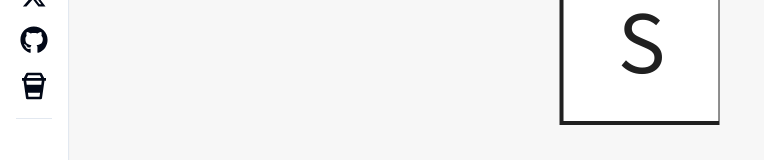
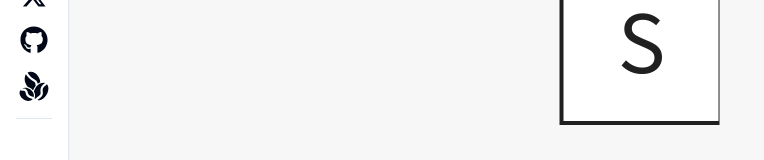
Before and after one commit to kaiiy/haze-ii, a React (Vite) app: page /#/0 in a window 1280 px wide. Shown: the part 286-446 px from the top of the page, without its empty margins (0-764 px from the left). Built offline with nearby package versions, Linux system fonts and the light colour scheme; a web font is replaced by a local one.

Commit message:
wip: 2024-06-22T00:20:42+09:00

```diff
--- a/src/components/Nav.tsx
+++ b/src/components/Nav.tsx
@@ -2,7 +2,7 @@ import { MdHome } from "react-icons/md";
 import { Link } from "react-router-dom";
 import { FaGithub } from "react-icons/fa";
 import { RiTwitterXFill } from "react-icons/ri";
-import { BiCoffeeTogo } from "react-icons/bi";
+import { GiCoffeeBeans } from "react-icons/gi";
 
 interface NavProps {
   text: string;
@@ -55,7 +55,7 @@ const Nav = ({ text }: NavProps) => {
             data-tooltip-content="Buy me a coffee"
             data-tooltip-place="right"
           >
-            <BiCoffeeTogo className="w-8 h-8" />
+            <GiCoffeeBeans className="w-8 h-8" />
           </a>
           <hr />
         </div>
--- a/src/components/ui/button.tsx
+++ b/src/components/ui/button.tsx
@@ -12,8 +12,7 @@ const buttonVariants = cva(
         default: "bg-primary text-primary-foreground hover:bg-primary/90",
         destructive:
           "bg-destructive text-destructive-foreground hover:bg-destructive/90",
-        outline:
-          "bg-[#f7f7f7] text-charcoal hover:bg-charcoal hover:text-white",
+        outline: "bg-lime text-charcoal hover:bg-charcoal hover:text-white",
         secondary:
           "bg-secondary text-secondary-foreground hover:bg-secondary/80",
         ghost: "hover:bg-accent hover:text-accent-foreground",
--- a/src/routes/Check1.tsx
+++ b/src/routes/Check1.tsx
@@ -41,7 +41,7 @@ const ContentInfo = ({ title, content }: ContentInfoProps) => (
 const SceneBox = ({ index }: { index: string }) => (
   <Link to={`/${index}`}>
     <div
-      className={`w-32 h-32 border border-charcoal text-center text-2xl flex items-center justify-center cursor-pointer   transition duration-300 hover:text-[#f7f7f7] hover:bg-charcoal text-charcoal bg-white`}
+      className={`w-32 h-32 border border-charcoal text-center text-2xl flex items-center justify-center cursor-pointer   transition duration-300 hover:text-lime hover:bg-charcoal text-charcoal bg-white`}
     >
       {index}
     </div>
```
